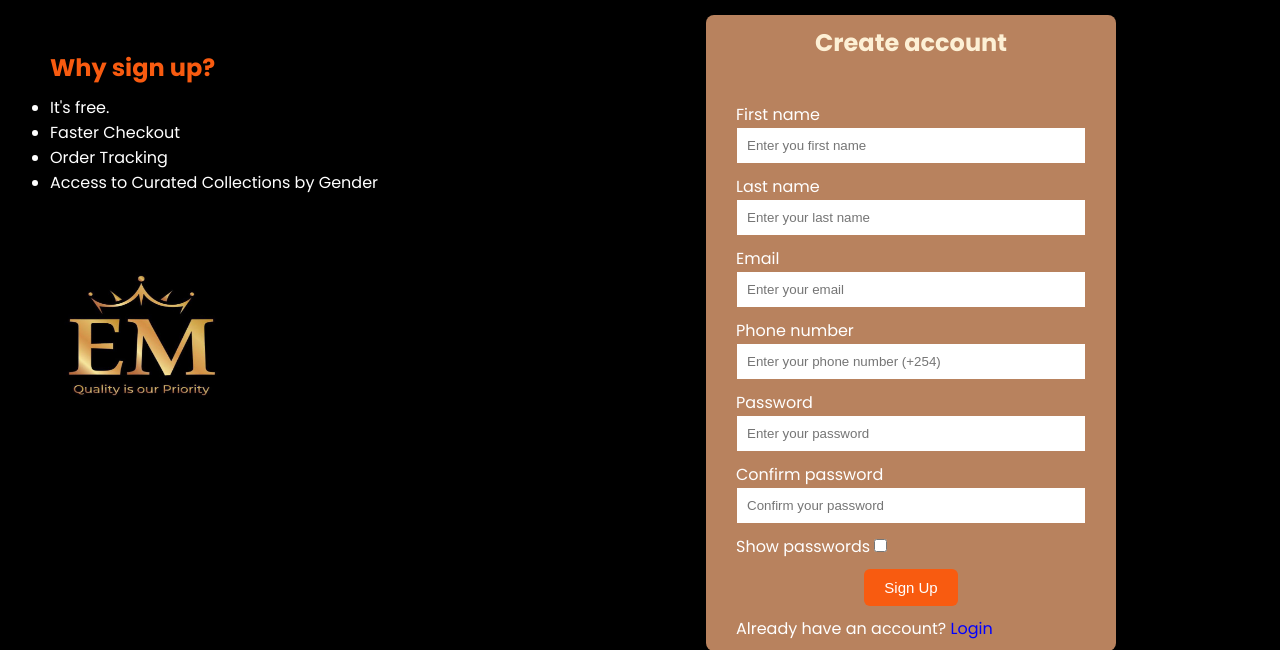
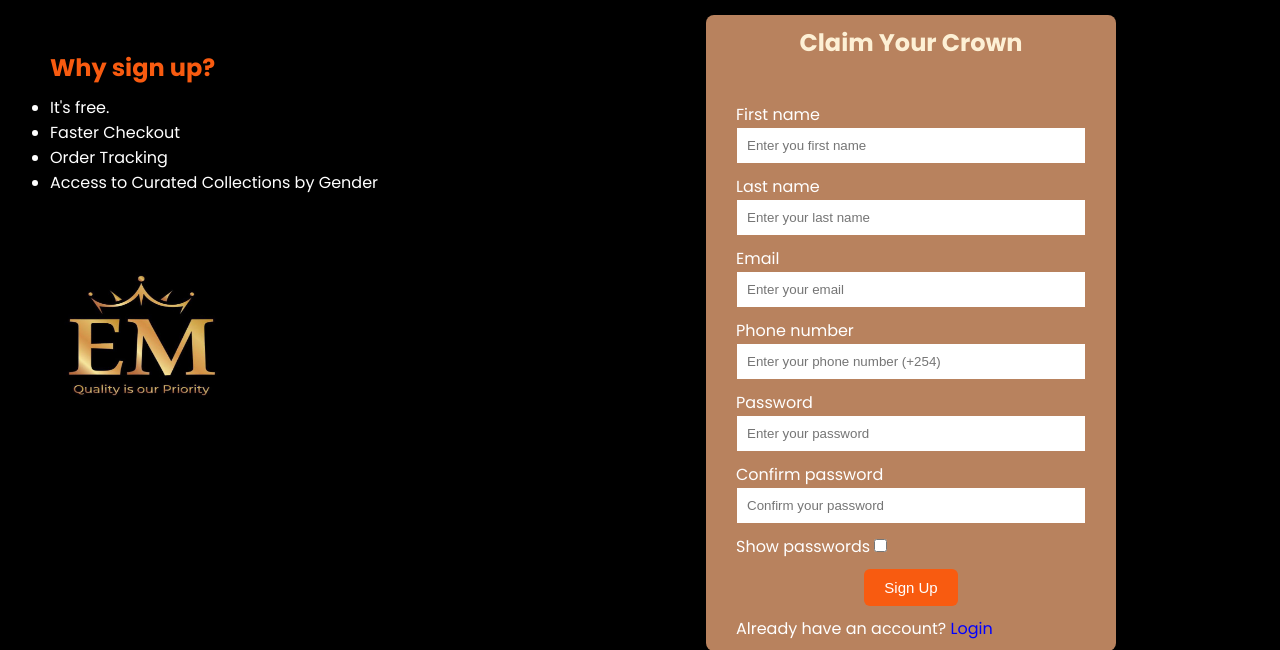
Before and after one commit to Emogy-reunion/E-commerce_app, a Flask app: page /register in a window 1280 px wide. Shown: the part 50-700 px from the top of the page. Run offline with Flask 3, Linux system fonts and the light colour scheme.

Commit message:
added a cool create account header

```diff
--- a/templates/register.html
+++ b/templates/register.html
@@ -47,7 +47,7 @@
 
 				<div id='container'>
 
-					<h1>Create account</h1>
+					<h1>Claim Your Crown</h1>
 					<div class='alert'>
 						<p></p>
 					</div>
```
